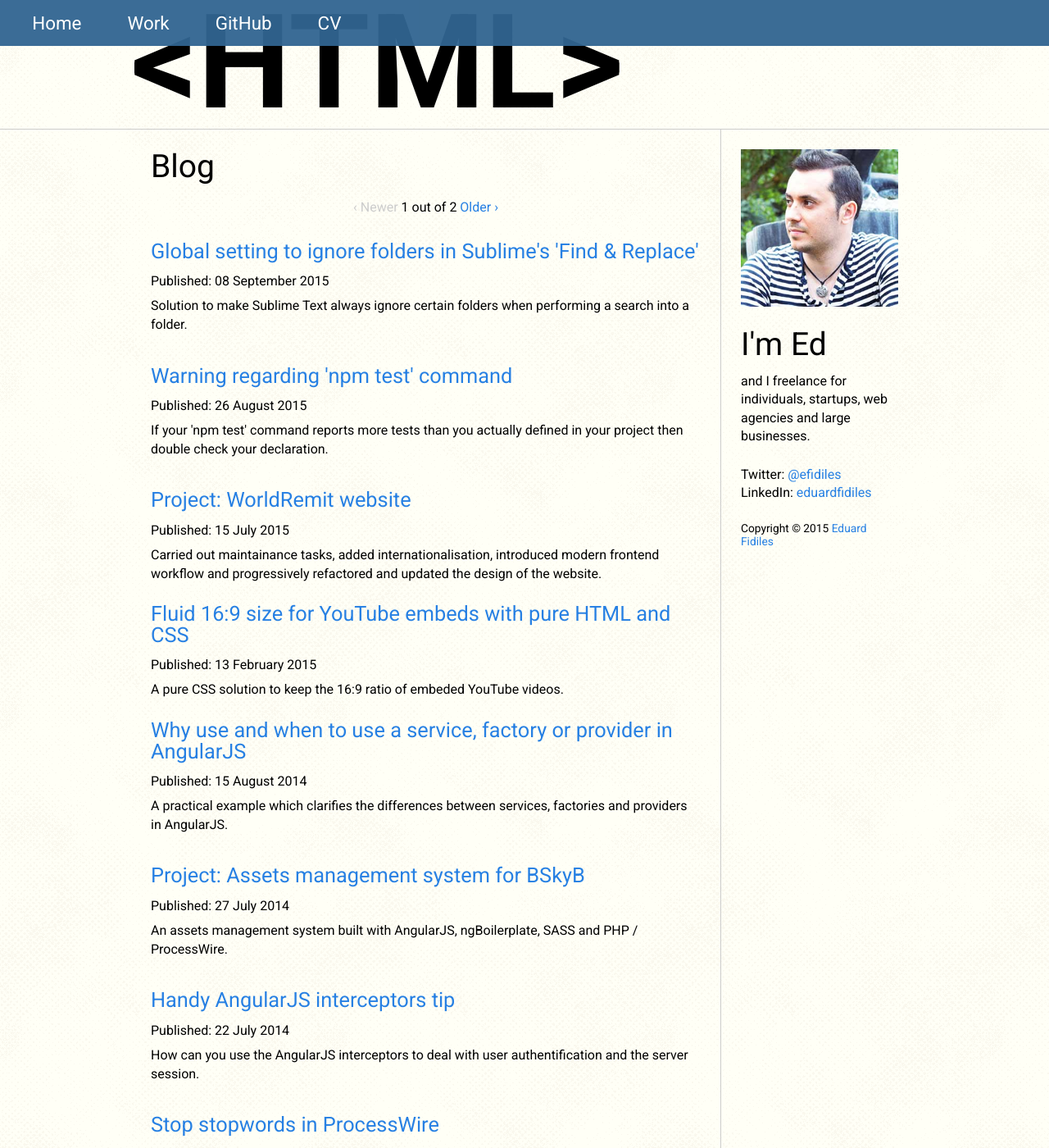
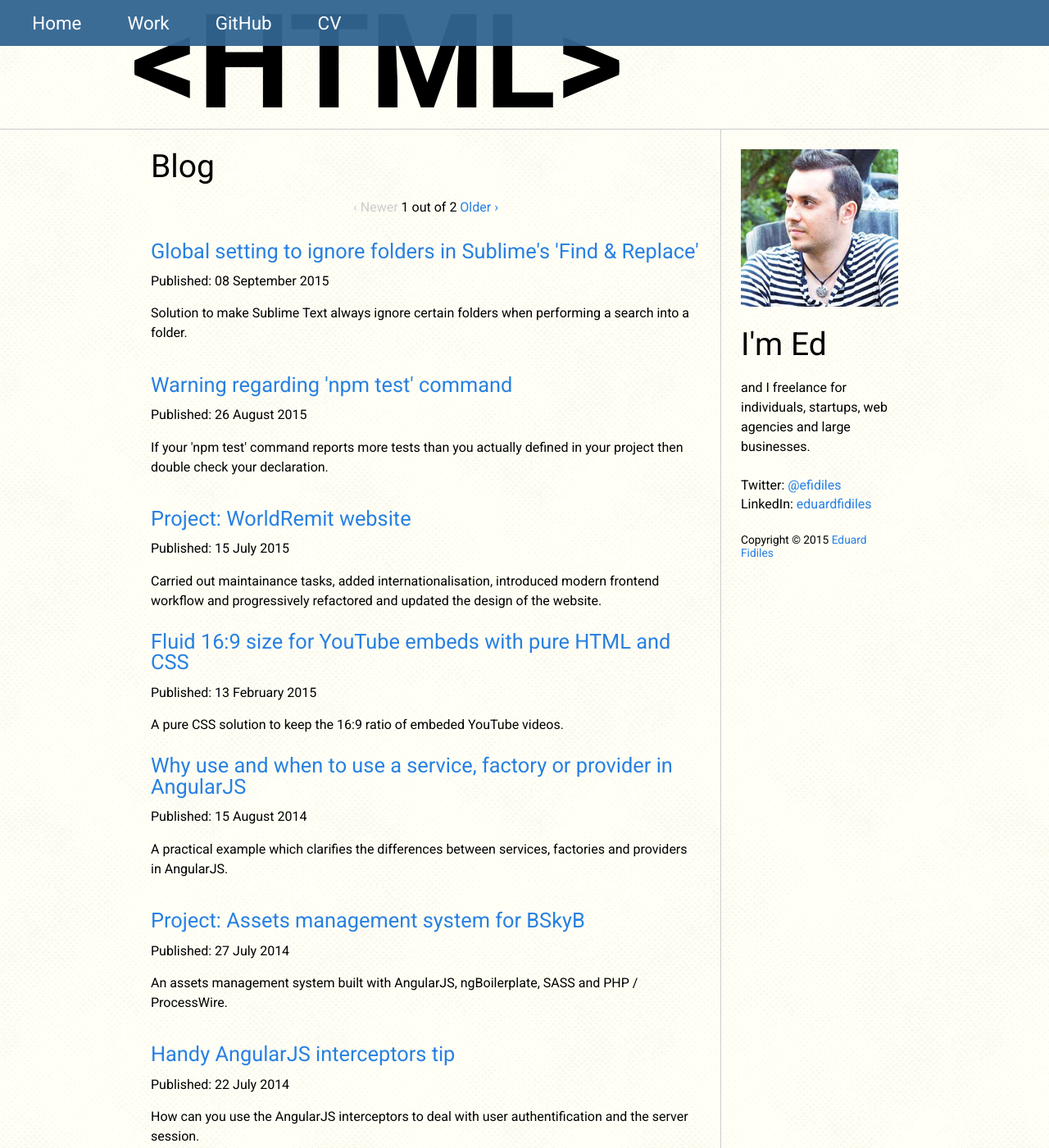
Before and after one commit to efidiles/efidiles.github.io, a Jekyll site: the page built from index.html, in a window 1280 px wide and 1400 px high. Shown: the whole window at 82% size. Built offline with Jekyll 4.4.1, drawn with Linux system fonts in a browser that asks for light colours; nearby versions of some CDN libraries; Markdown is read by kramdown in place of the engine named in the settings; the list of posts is cut into pages by our own code.

Commit message:
increase paragraphs sizes

```diff
--- a/_sass/_base.scss
+++ b/_sass/_base.scss
@@ -91,9 +91,9 @@ small,
 }
 
 p {
-  margin-top: .7em;
-  margin-bottom: .7em;
-  line-height: 1.4;
+  margin-top: 1.2em;
+  margin-bottom: 1.2em;
+  line-height: 1.5;
 }
 
 figure {
```
